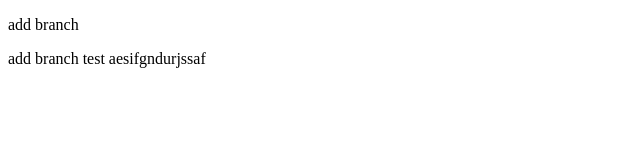
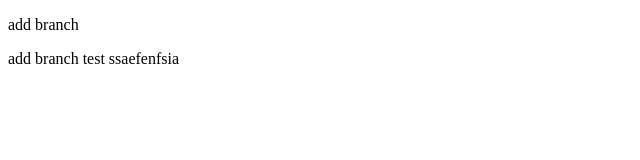
Before and after one commit to booknaklub/test-github, a plain HTML site: page index.html in a window 1280 px wide. Shown: the full height of the page, 0-640 px from the left. Drawn offline with Linux system fonts and the light colour scheme.

Commit message:
for conflick

```diff
--- a/index.html
+++ b/index.html
@@ -8,6 +8,6 @@
   </head>
   <body>
     <p>add branch</p>
-    <p>add branch test aesifgndurjssaf</p>
+    <p>add branch test ssaefenfsia</p>
 </body>
 </html>
```
